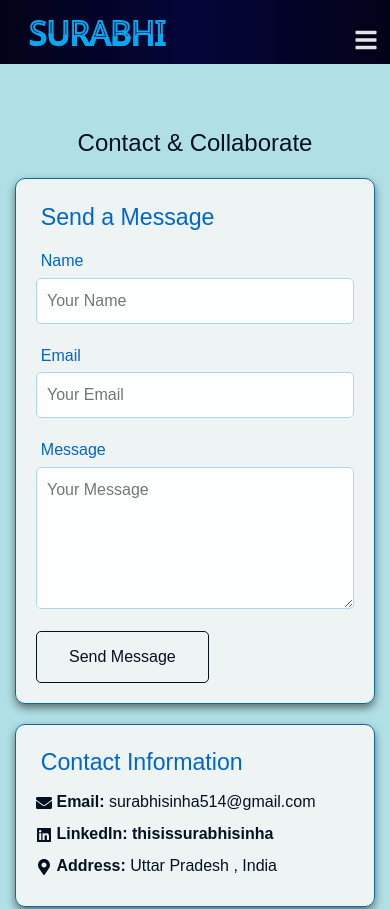
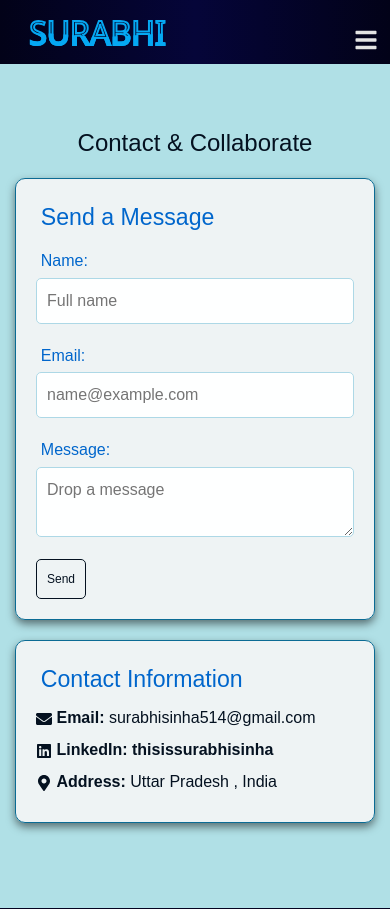
Before and after one commit to ThisIsSurabhiSinha/portfolio, a React (Create React App) app: page /contact in a window 390 px wide. Shown: the top 909 px of the page. Built offline with nearby package versions, Linux system fonts and the light colour scheme.

Commit message:
git rebase --continue refactored contact form code refactored contact form to contact me git rebase --continue

```diff
--- a/src/Components/ContactForm.jsx
+++ b/src/Components/ContactForm.jsx
@@ -1,13 +1,139 @@
+
+// import React, { useState } from "react";
+// import emailjs from "emailjs-com";
+
+// const ContactForm = ({ onModalOpen, onModalClose, onModalUpdate }) => {
+//   const [formData, setFormData] = useState({ name: "", email: "", message: "" });
+
+//   const handleChange = (e) => {
+//     const { name, value } = e.target;
+//     setFormData({ ...formData, [name]: value });
+//   };
+
+//   const handleSubmit = async (e) => {
+//     e.preventDefault();
+
+//     onModalOpen({
+//       isConfirmation: true,
+//       message: "Are you sure you want to send the message?",
+//       onConfirm: async () => {
+//         onModalUpdate({ isLoading: true });
+
+//         try {
+//           // Send the first email
+//           const userEmailResponse = await emailjs.sendForm(
+//             "service_jlh8sf5",
+//             "template_fkpw8sa",
+//             e.target,
+//             "GMIcmFm0oikgPgsas"
+//           );
+
+//           if (userEmailResponse.status!==200) {
+//             throw new Error("Failed to send user email");
+//           }
+
+
+//           // Send the second email
+//           const ownerEmailResponse = await emailjs.sendForm(
+//             "service_jlh8sf5",
+//             "template_h7xt0ln",
+//             e.target,
+//             "GMIcmFm0oikgPgsas"
+//           );
+
+//           if (ownerEmailResponse.status!==200) {
+//             throw new Error("Failed to send portfolio owner email");
+//           }
+
+
+//           // If both emails were sent successfully
+//           onModalUpdate({
+//             isLoading: false,
+//             isConfirmation: false,
+//             message: {
+//               title: "Success",
+//               body: "Your message has been sent successfully to both the user and the portfolio owner!",
+//             },
+//           });
+
+//           setFormData({ name: "", email: "", message: "" });
+//           e.target.reset();
+//         } catch (error) {
+//           console.log(error);
+//           onModalUpdate({
+//             isLoading: false,
+//             isConfirmation: false,
+//             message: {
+//               title: "Error",
+//               body: "Something went wrong. Please try again.",
+//             },
+//           });
+//         }
+//       },
+//     });
+//   };
+
+//   return (
+//     <form onSubmit={handleSubmit}>
+//       <label htmlFor="name">Name</label>
+//       <input
+//         type="text"
+//         id="name"
+//         name="name"
+//         placeholder="Your Name"
+//         value={formData.name}
+//         onChange={handleChange}
+//         required
+//       />
+
+//       <label htmlFor="email">Email</label>
+//       <input
+//         type="email"
+//         id="email"
+//         name="email"
+//         placeholder="Your Email"
+//         value={formData.email}
+//         onChange={handleChange}
+//         required
+//       />
+
+//       <label htmlFor="message">Message</label>
+//       <textarea
+//         id="message"
+//         name="message"
+//         rows="5"
+//         placeholder="Your Message"
+//         value={formData.message}
+//         onChange={handleChange}
+//         required
+//       ></textarea>
+
+//       <button type="submit">Send Message</button>
+//     </form>
+//   );
+// };
+
+// export default ContactForm;
+
 
 import React, { useState } from "react";
 import emailjs from "emailjs-com";
 
-const ContactForm = ({ onModalOpen, onModalClose, onModalUpdate }) => {
+const ContactForm = ({ onModalOpen, onModalUpdate }) => {
   const [formData, setFormData] = useState({ name: "", email: "", message: "" });
+  const [isFormFilled, setIsFormFilled] = useState(false); // State to track if any field is filled
 
   const handleChange = (e) => {
     const { name, value } = e.target;
     setFormData({ ...formData, [name]: value });
+
+    // Check if any field is filled to toggle the Reset button visibility
+    setIsFormFilled(Object.values(formData).some((field) => field !== ""));
+  };
+
+  const handleReset = () => {
+    setFormData({ name: "", email: "", message: "" });
+    setIsFormFilled(false); // Hide reset button after reset
   };
 
   const handleSubmit = async (e) => {
@@ -19,47 +145,55 @@ const ContactForm = ({ onModalOpen, onModalClose, onModalUpdate }) => {
       onConfirm: async () => {
         onModalUpdate({ isLoading: true });
 
+        let sentEmails = 0; // Counter to track successfully sent emails
+
         try {
-          // Send the first email
-          const userEmailResponse = await emailjs.sendForm(
-            "service_jlh8sf5",
-            "template_fkpw8sa",
-            e.target,
-            "GMIcmFm0oikgPgsas"
+          const templateParams = {
+            name: formData.name,
+            email: formData.email,
+            message: formData.message,
+          };
+
+          // Send the first email to Surabhi
+          await emailjs.send( "service_jlh8sf5",
+                         "template_h7xt0ln",
+                         templateParams,
+                         "GMIcmFm0oikgPgsas").then(
+            (response) => {
+              if (response.status === 200 && response.text === "OK") {
+                sentEmails++;
+              }
+            }
           );
 
-          if (userEmailResponse.status!==200) {
-            throw new Error("Failed to send user email");
+          // Send the second email to visitors
+          await emailjs.send( "service_jlh8sf5",
+                        "template_fkpw8sa",
+                        templateParams,
+                        "GMIcmFm0oikgPgsas").then(
+            (response) => {
+              if (response.status === 200 && response.text === "OK") {
+                sentEmails++;
               }
-
-
-          // Send the second email
-          const ownerEmailResponse = await emailjs.sendForm(
-            "service_jlh8sf5",
-            "template_h7xt0ln",
-            e.target,
-            "GMIcmFm0oikgPgsas"
+            }
           );
 
-          if (ownerEmailResponse.status!==200) {
-            throw new Error("Failed to send portfolio owner email");
-          }
-
-
-          // If both emails were sent successfully
+          // Check if both emails were sent successfully
+          if (sentEmails === 2) {
             onModalUpdate({
               isLoading: false,
               isConfirmation: false,
               message: {
                 title: "Success",
-              body: "Your message has been sent successfully to both the user and the portfolio owner!",
+                body: "Your message has been sent successfully!",
               },
             });
 
             setFormData({ name: "", email: "", message: "" });
-          e.target.reset();
+          } else {
+            throw new Error("One or more emails failed to send");
+          }
         } catch (error) {
-          console.log(error);
           onModalUpdate({
             isLoading: false,
             isConfirmation: false,
@@ -75,40 +209,52 @@ const ContactForm = ({ onModalOpen, onModalClose, onModalUpdate }) => {
 
   return (
     <form onSubmit={handleSubmit}>
-      <label htmlFor="name">Name</label>
+      <div>
+        <label htmlFor="name">Name:</label>
         <input
           type="text"
           id="name"
           name="name"
-        placeholder="Your Name"
           value={formData.name}
           onChange={handleChange}
           required
+          placeholder="Full name"
         />
+      </div>
 
-      <label htmlFor="email">Email</label>
+      <div>
+        <label htmlFor="email">Email:</label>
         <input
           type="email"
           id="email"
           name="email"
-        placeholder="Your Email"
           value={formData.email}
           onChange={handleChange}
           required
+          placeholder="name@example.com"
         />
+      </div>
 
-      <label htmlFor="message">Message</label>
+      <div>
+        <label htmlFor="message">Message:</label>
         <textarea
           id="message"
           name="message"
-        rows="5"
-        placeholder="Your Message"
           value={formData.message}
           onChange={handleChange}
           required
-      ></textarea>
+          placeholder="Drop a message"
+        />
+      </div>
 
-      <button type="submit">Send Message</button>
+      <div  className="form-btns">
+        <button type="submit">Send</button>
+        {isFormFilled && (
+          <button type="button" onClick={handleReset}>
+            Reset
+          </button>
+        )}
+      </div>
     </form>
   );
 };
--- a/src/Css/About.css
+++ b/src/Css/About.css
@@ -52,6 +52,7 @@
   .about-text p {
     font-size: 1.2rem;
     line-height: 1.5;
+    text-align: left;
   }
 
 
--- a/src/Css/Contact.css
+++ b/src/Css/Contact.css
@@ -158,8 +158,24 @@
   }
 
 
+  .form-btns{
+    display: flex;
+    justify-content: space-between;
+    flex-wrap: wrap;
+  }
+
+
 @media screen and (max-width:480px) {
   .contact-container h2{
     font-size: 1.5rem;
   }
+  .form-btns {
+    display: flex;
+    justify-content: space-between;
+    flex-wrap: wrap;
+  }
+  .form-btns button {
+    padding:10px;
+    font-size: 0.75rem;
+  }
 }
--- a/src/Css/Projects.css
+++ b/src/Css/Projects.css
@@ -5,6 +5,11 @@
 .project-container h1{
   margin-top:2.5rem;
 }
+
+.project-container.dark h1{
+  color:antiquewhite;
+}
+
 .display-projects {
     display: grid;
     gap: 20px;
```
Also changed, not shown: src/Components/Contact.jsx (+79 -1 lines). Lines whose indentation alone changed are shown as unchanged.
